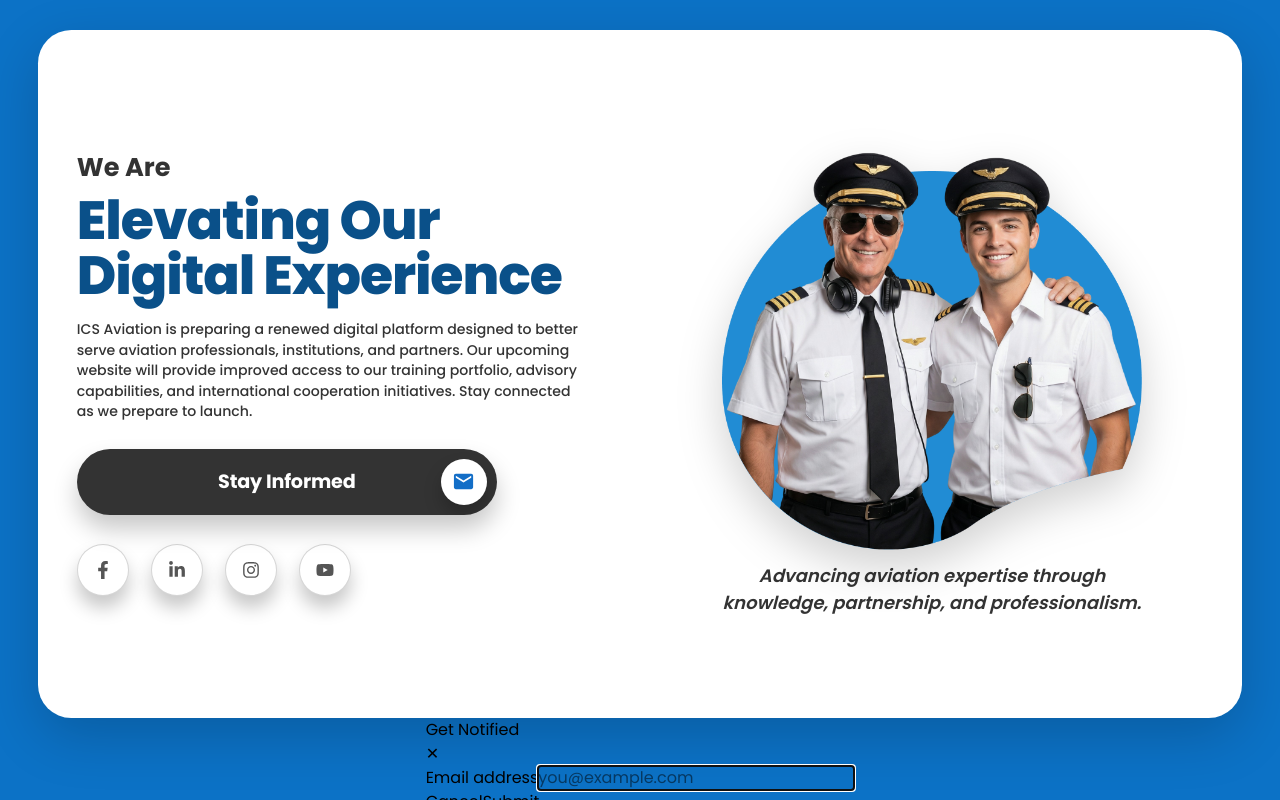
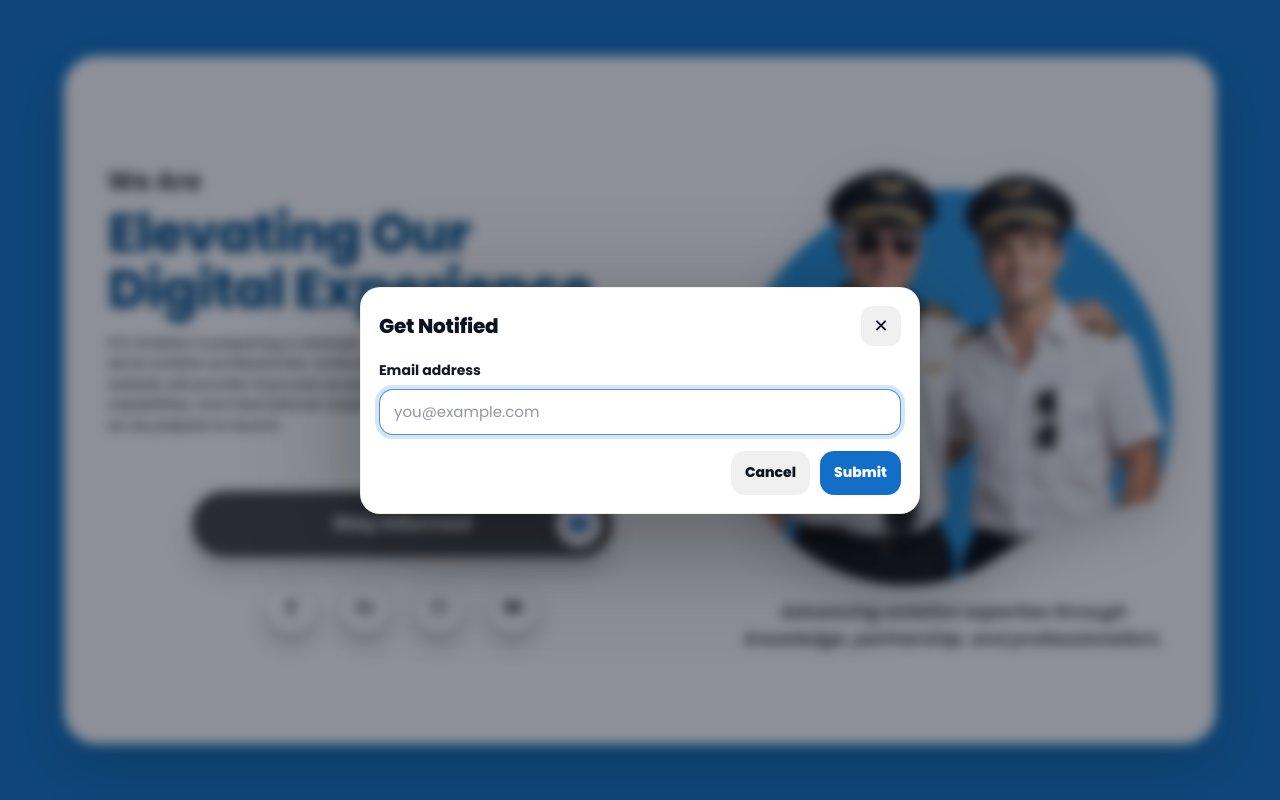
Before and after one commit to B-Othman/cooking-landing, a Next.js app: page / in a window 1280 px wide. Both pictures are taken after a click on the button "Click to open". Built offline with nearby package versions, Linux system fonts and the light colour scheme.

Commit message:
center the actionn buttons

```diff
--- a/app/globals.css
+++ b/app/globals.css
@@ -7,36 +7,28 @@
   --landing-text: #333;
   --landing-title: #0a5089;
 
-  /* viewport padding (blue frame thickness) */
-  --viewport-pad: clamp(14px, 2.6vmin, 48px);
+  /* ✅ Wider card (more white space) */
+  --card-w: min(96vw, 1720px);
+  --card-h: min(86vh, 860px);
 
-  /* Card */
-  --card-w: min(94vw, 1660px);
-  --card-h: min(86vh, 840px);
   --card-radius: clamp(26px, 2.6vw, 56px);
-  --card-pad: clamp(24px, 3vw, 72px);
+  --card-pad: clamp(26px, 3.4vw, 78px);
+  --col-gap: clamp(26px, 5.2vw, 110px);
 
-  /* Gap + column control (reduces "middle white gap") */
-  --col-gap: clamp(18px, 3.8vw, 84px);
-  --left-col-max: clamp(640px, 45vw, 800px);
-
-  /* Typography */
   --kicker: clamp(18px, 2vw, 40px);
   --title: clamp(46px, 4.2vw, 96px);
   --desc: clamp(14px, 1.1vw, 20px);
 
-  /* Slider */
+  --social: clamp(52px, 4vw, 74px);
+
+  /* ✅ Slider sizing */
   --slide-w: min(420px, 100%);
   --slide-h: clamp(66px, 7.8vh, 88px);
-  --slide-handle: clamp(46px, 5.6vh, 62px);
   --slide-inset: 10px;
+  --handle: clamp(46px, 5.6vh, 62px);
 
-  /* Socials */
-  --social: clamp(52px, 4vw, 74px);
-
-  /* Hero sizing (constant across monitors) */
-  --hero-img: 600px;
-  --hero-col: clamp(520px, 36vw, 600px);
+  --hero-img: 620px;
+  --hero-col: clamp(620px, 42vw, 720px);
 }
 
 * {
@@ -61,7 +53,7 @@
   background: var(--landing-blue);
   display: grid;
   place-items: center;
-  padding: var(--viewport-pad);
+  padding: clamp(14px, 2.6vmin, 48px);
   overflow: hidden;
 }
 
@@ -81,9 +73,11 @@
   height: 100%;
   padding: var(--card-pad);
   display: grid;
-  grid-template-columns: minmax(520px, var(--left-col-max)) var(--hero-col);
+  grid-template-columns: minmax(520px, 1fr) var(--hero-col);
   align-items: center;
   gap: var(--col-gap);
+  align-content: center;
+  justify-content: center;
 }
 
 /* Columns */
@@ -141,6 +135,7 @@
   user-select: none;
   -webkit-user-select: none;
   touch-action: pan-y;
+  cursor: pointer;
 }
 
 .landing-slideFill {
@@ -150,6 +145,7 @@
   bottom: 0;
   width: 0px;
   border-radius: 9999px;
+  background: rgba(255, 255, 255, 0.06);
   transition: width 220ms ease;
 }
 
@@ -186,8 +182,8 @@
   left: var(--slide-inset);
   top: 50%;
   transform: translate3d(0, -50%, 0);
-  width: var(--slide-handle);
-  height: var(--slide-handle);
+  width: var(--handle);
+  height: var(--handle);
   border-radius: 9999px;
   background: #fff;
   display: grid;
@@ -239,7 +235,7 @@
   color: #555;
 }
 
-/* HERO */
+/* ✅ HERO */
 .landing-heroFrame {
   width: 100%;
   display: grid;
@@ -284,34 +280,25 @@
   transform: translateY(-14px);
 }
 
-/* ✅ REQUIRED BLOCKS (your requested place for changes) */
 @media (max-width: 1600px) {
   :root {
-    /* more blue margin (card gets smaller) */
-    --viewport-pad: clamp(22px, 3.4vmin, 72px);
-
-    /* reduce middle gap */
-    --col-gap: clamp(14px, 2.6vw, 56px);
-    --left-col-max: clamp(600px, 46vw, 720px);
-
     /* one step smaller */
     --hero-img: 480px;
-    --hero-col: clamp(470px, 34vw, 560px);
+    --hero-col: clamp(480px, 34vw, 560px);
+    --card-w: min(91vw, 1385px);
+    /* ✅ THIS is the middle white gap */
+    --col-gap: clamp(18px, 3.2vw, 70px);
   }
 }
 
 @media (max-width: 1450px) {
   :root {
-    /* more blue margin (card gets smaller) */
-    --viewport-pad: clamp(24px, 3.8vmin, 82px);
-
-    /* reduce middle gap more */
-    --col-gap: clamp(12px, 2.4vw, 48px);
-    --left-col-max: clamp(560px, 48vw, 680px);
-
-    /* one step smaller */
+    /* one more step smaller */
     --hero-img: 440px;
-    --hero-col: clamp(420px, 32vw, 520px);
+    --hero-col: clamp(440px, 32vw, 520px);
+    --card-w: min(90vw, 1385px);
+    /* ✅ smaller middle gap */
+    --col-gap: clamp(16px, 2.8vw, 60px);
   }
 }
 
@@ -393,3 +380,228 @@
     margin-top: 6px;
   }
 }
+
+/* =========================
+   MODAL (NotifyModal)
+   ========================= */
+
+.landing-modalOverlay {
+  position: fixed;
+  inset: 0;
+  z-index: 9999;
+
+  background: rgba(17, 24, 39, 0.48);
+  /* dark overlay */
+  backdrop-filter: blur(6px);
+
+  display: grid;
+  place-items: center;
+
+  padding: 18px;
+}
+
+.landing-modal {
+  width: min(560px, 92vw);
+  background: #fff;
+  border-radius: 20px;
+  box-shadow: 0 30px 110px rgba(0, 0, 0, 0.35);
+
+  padding: 18px;
+  border: 1px solid rgba(0, 0, 0, 0.06);
+}
+
+.landing-modalTop {
+  display: flex;
+  align-items: center;
+  justify-content: space-between;
+  gap: 12px;
+}
+
+.landing-modalTitle {
+  font-weight: 800;
+  font-size: 20px;
+  letter-spacing: -0.01em;
+  color: #0b1220;
+}
+
+.landing-modalClose {
+  width: 40px;
+  height: 40px;
+  border-radius: 12px;
+  border: 0;
+  background: rgba(0, 0, 0, 0.06);
+  cursor: pointer;
+
+  display: grid;
+  place-items: center;
+
+  font-size: 18px;
+  color: #0b1220;
+  transition: transform 120ms ease, background 120ms ease;
+}
+
+.landing-modalClose:hover {
+  background: rgba(0, 0, 0, 0.1);
+  transform: translateY(-1px);
+}
+
+.landing-modalBody {
+  margin-top: 14px;
+}
+
+.landing-modalLabel {
+  display: block;
+  font-weight: 700;
+  font-size: 14px;
+  color: #111827;
+}
+
+.landing-modalInput {
+  margin-top: 8px;
+  width: 100%;
+  height: 46px;
+
+  border-radius: 14px;
+  border: 1px solid rgba(0, 0, 0, 0.16);
+  background: #fff;
+
+  padding: 0 14px;
+  font-size: 15px;
+  color: #0b1220;
+
+  outline: none;
+}
+
+.landing-modalInput::placeholder {
+  color: rgba(17, 24, 39, 0.45);
+}
+
+.landing-modalInput:focus {
+  border-color: rgba(19, 110, 199, 0.75);
+  box-shadow: 0 0 0 4px rgba(19, 110, 199, 0.18);
+}
+
+.landing-modalError {
+  margin-top: 10px;
+  color: #b42318;
+  font-weight: 600;
+  font-size: 13px;
+}
+
+.landing-modalActions {
+  margin-top: 16px;
+  display: flex;
+  gap: 10px;
+  justify-content: flex-end;
+}
+
+.landing-modalBtn {
+  border: 0;
+  height: 44px;
+  padding: 0 14px;
+  border-radius: 14px;
+  cursor: pointer;
+  font-weight: 800;
+  font-size: 14px;
+}
+
+.landing-modalBtn:disabled {
+  opacity: 0.6;
+  cursor: not-allowed;
+}
+
+.landing-modalBtnPrimary {
+  background: #136ec7;
+  color: #fff;
+}
+
+.landing-modalBtnPrimary:hover {
+  filter: brightness(0.98);
+}
+
+.landing-modalBtnGhost {
+  background: rgba(0, 0, 0, 0.06);
+  color: #0b1220;
+}
+
+/* Success state */
+.landing-modalSuccess {
+  display: flex;
+  gap: 12px;
+  align-items: flex-start;
+  padding: 12px;
+  border-radius: 16px;
+  background: rgba(19, 110, 199, 0.08);
+  border: 1px solid rgba(19, 110, 199, 0.18);
+}
+
+.landing-modalSuccessIcon {
+  width: 34px;
+  height: 34px;
+  border-radius: 12px;
+  background: #136ec7;
+  color: #fff;
+  display: grid;
+  place-items: center;
+  font-weight: 900;
+}
+
+.landing-modalSuccessTitle {
+  font-weight: 900;
+  color: #0b1220;
+  letter-spacing: -0.01em;
+}
+
+.landing-modalSuccessDesc {
+  margin-top: 2px;
+  color: rgba(17, 24, 39, 0.8);
+  font-weight: 600;
+  font-size: 14px;
+}
+
+.landing-modalEmail {
+  color: #0b1220;
+  font-weight: 800;
+}
+
+/* Mobile tweaks */
+@media (max-width: 520px) {
+  .landing-modal {
+    padding: 16px;
+    border-radius: 18px;
+  }
+
+  .landing-modalActions {
+    flex-direction: column-reverse;
+  }
+
+  .landing-modalBtn {
+    width: 100%;
+  }
+}
+
+/* ✅ Wrap slider + socials, center them together */
+.landing-actions {
+  width: 100%;
+  display: flex;
+  flex-direction: column;
+  align-items: center;
+  /* centers BOTH slider + socials */
+  gap: clamp(14px, 2vw, 24px);
+  margin-top: clamp(18px, 2.2vw, 34px);
+  /* controls spacing from paragraph/hero */
+}
+
+/* ✅ Slider centered */
+.landing-slide {
+  margin-left: auto;
+  margin-right: auto;
+}
+
+/* ✅ Socials centered (and don’t rely on old margin-top anymore) */
+.landing-socials {
+  margin-top: 0;
+  /* important: spacing is now from landing-actions gap */
+  justify-content: center;
+  width: 100%;
+}
--- a/app/page.tsx
+++ b/app/page.tsx
@@ -217,6 +217,8 @@
               <HeroBlock />
             </div>
 
+            {/* ✅ COMBINED + CENTERED BLOCK */}
+            <div className="landing-actions">
               {/* ✅ SLIDER */}
               <div
                 ref={trackRef}
@@ -270,6 +272,7 @@
                 </button>
               </div>
 
+              {/* SOCIALS */}
               <div className="landing-socials">
                 <a
                   className="landing-socialBtn"
@@ -309,6 +312,7 @@
                 </a>
               </div>
             </div>
+          </div>
 
           {/* RIGHT (desktop hero) */}
           <div className="landing-right">
```
Lines whose indentation alone changed are shown as unchanged.
